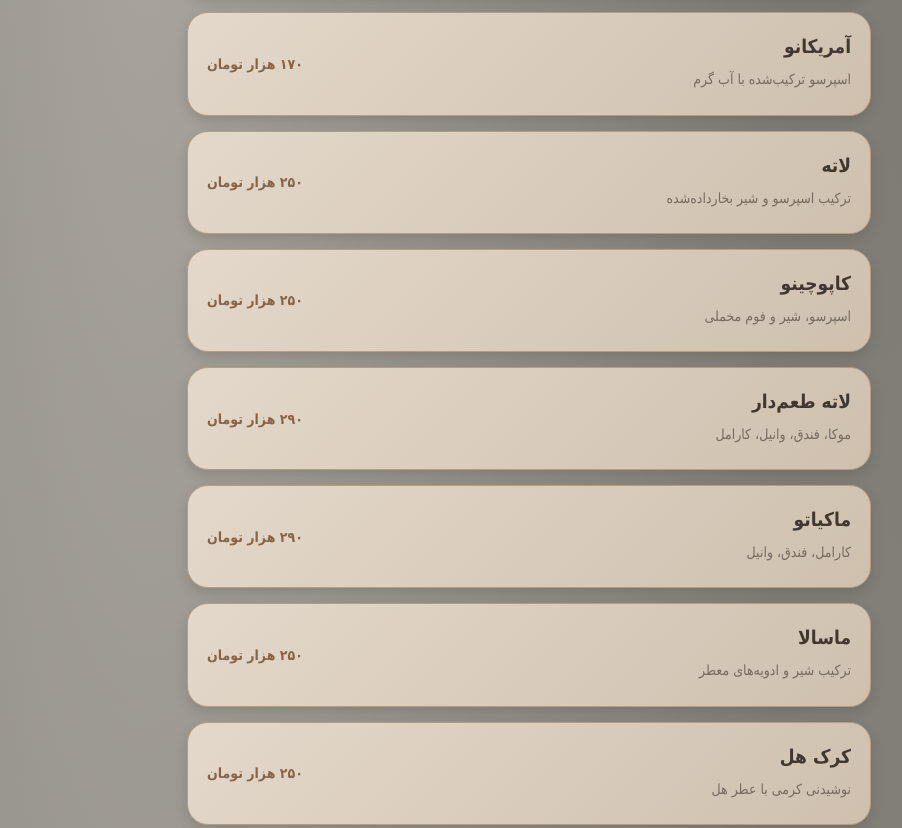
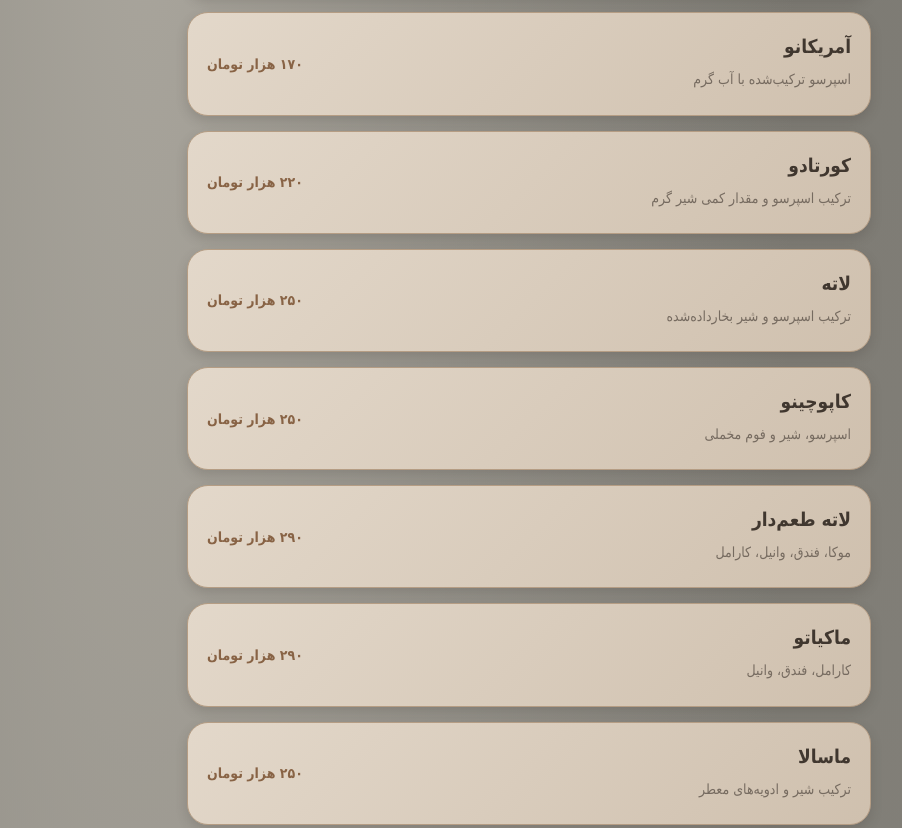
Before and after one commit to cafesoly/Cafesoly, a plain HTML site: page index.html in a window 1280 px wide. Shown: the part 968-1796 px from the top of the page, without its empty margins (111-1013 px from the left). Drawn offline with Linux system fonts and the light colour scheme.

Commit message:
Update index.html

```diff
--- a/index.html
+++ b/index.html
@@ -198,6 +198,7 @@ const data=[
   ["اسپرسو سینگل","Single Espresso","عصاره قهوه با عطر و طعم غلیظ","Rich and aromatic single espresso",140],
   ["اسپرسو دبل","Double Espresso","دو شات اسپرسو با طعمی قوی","Two shots of rich espresso",150],
   ["آمریکانو","Americano","اسپرسو ترکیب‌شده با آب گرم","Espresso with hot water",170],
+  ["کورتادو","Cortado","ترکیب اسپرسو و مقدار کمی شیر گرم","Espresso balanced with a little warm milk",220],
   ["لاته","Latte","ترکیب اسپرسو و شیر بخارداده‌شده","Espresso and steamed milk",250],
   ["کاپوچینو","Cappuccino","اسپرسو، شیر و فوم مخملی","Espresso, milk and creamy foam",250],
   ["لاته طعم‌دار","Flavored Latte","موکا، فندق، وانیل، کارامل","Mocha, hazelnut, vanilla, caramel",290],
@@ -227,7 +228,7 @@ const data=[
  cat:"cold",fa:"نوشیدنی‌های سرد",en:"Cold Drinks",
  items:[
   ["موهیتو","Mojito","نوشیدنی خنک لیمو و نعنا","Refreshing lime and mint drink",270],
-  ["بلو هاوایی","Blue Hawaii","نوشیدنی خنک با طعم استوایی","Refreshing tropical drink",350],
+  ["بلو هاوایی","Blue Hawaii","نوشیدنی خنک با طعم استوایی","Refreshing tropical drink",270],
   ["اکوا","Aqua","نوشیدنی با سیروپ بلو کوراسائو و هایپ","Blue curacao syrup and energy drink",390],
   ["اوشن","Ocean","نوشیدنی خنک و خاص","Refreshing special drink",350]
  ]
@@ -235,11 +236,12 @@ const data=[
 {
  cat:"shake",fa:"شیک‌ها",en:"Milkshakes",
  items:[
-  ["شیک نوتلا","Nutella Shake","ترکیب بستنی، شیر و نوتلا","Ice cream, milk and Nutella",250],
-  ["شیک موز","Banana Shake","موز تازه، شیر و بستنی","Fresh banana, milk and ice cream",250],
-  ["شیک شکلات","Chocolate Shake","شیر، بستنی و شکلات","Milk, ice cream and chocolate",250],
-  ["شیک وانیل","Vanilla Shake","شیر و بستنی با عطر وانیل","Milk and ice cream with vanilla",250],
-  ["شیک موز نوتلا","Banana Nutella Shake","موز، نوتلا، شیر و بستنی","Banana, Nutella, milk and ice cream",450]
+  ["شیک نوتلا","Nutella Shake","ترکیب بستنی، شیر و نوتلا","Ice cream, milk and Nutella",350],
+  ["شیک موز","Banana Shake","موز تازه، شیر و بستنی","Fresh banana, milk and ice cream",350],
+  ["شیک شکلات","Chocolate Shake","شیر، بستنی و شکلات","Milk, ice cream and chocolate",350],
+  ["شیک وانیل","Vanilla Shake","شیر و بستنی با عطر وانیل","Milk and ice cream with vanilla",350],
+  ["شیک موز نوتلا","Banana Nutella Shake","موز، نوتلا، شیر و بستنی","Banana, Nutella, milk and ice cream",450],
+  ["شیک موکا","Mocha Shake","شیک موکا؛ نوشیدنی کافئین‌دار","Mocha milkshake; a caffeinated drink",450]
  ]
 },
 {
@@ -261,7 +263,7 @@ const data=[
  ]
 },
 {
- cat:"special",fa:"قلیان",en:"Special Drinks",
+ cat:"special",fa:"ویژه",en:"Special Drinks",
  items:[
   ["لاو","Love","نوشیدنی طعم‌دار","Flavored drink",350],
   ["موسکو","Moscow","نوشیدنی طعم‌دار","Flavored drink",350],
@@ -269,6 +271,13 @@ const data=[
   ["آدامس دارچین","Cinnamon Gum","نوشیدنی طعم‌دار","Flavored drink",350],
   ["پرتقال نعنا","Orange Mint","نوشیدنی طعم‌دار","Flavored drink",350],
   ["دوسیب آلبالو","Two Apples Sour Cherry","نوشیدنی طعم‌دار","Flavored drink",350]
+ ]
+},
+{
+ cat:"finger",fa:"فینگر فود",en:"Finger Food",
+ items:[
+  ["سیب ساده","French Fries","سیب‌زمینی سرخ‌شده","Classic French fries",300],
+  ["سیب پنیر","Cheese Fries","سیب‌زمینی سرخ‌شده با پنیر","French fries with cheese",400]
  ]
 }
 ];
@@ -294,9 +303,9 @@ function toggleLanguage(){
 
 function renderTabs(){
  const labels=english?
- ["All","Hot Drinks","Cold Caffeinated Drinks","Cold Drinks","Milkshakes","Herbal Tea","Cakes & Desserts","Special"]:
- ["همه","نوشیدنی‌های گرم","سرد کافئین‌دار","نوشیدنی‌های سرد","شیک‌ها","دمنوش","کیک و دسر","قلیان"];
- const keys=["all","hot","coldcoffee","cold","shake","tea","cake","special"];
+ ["All","Hot Drinks","Cold Caffeinated Drinks","Cold Drinks","Milkshakes","Herbal Tea","Cakes & Desserts","Special","Finger Food"]:
+ ["همه","نوشیدنی‌های گرم","سرد کافئین‌دار","نوشیدنی‌های سرد","شیک‌ها","دمنوش","کیک و دسر","ویژه","فینگر فود"];
+ const keys=["all","hot","coldcoffee","cold","shake","tea","cake","special","finger"];
 
  document.getElementById("tabs").innerHTML=keys.map((key,i)=>
  `<button class="tab ${active===key?"active":""}"
```
